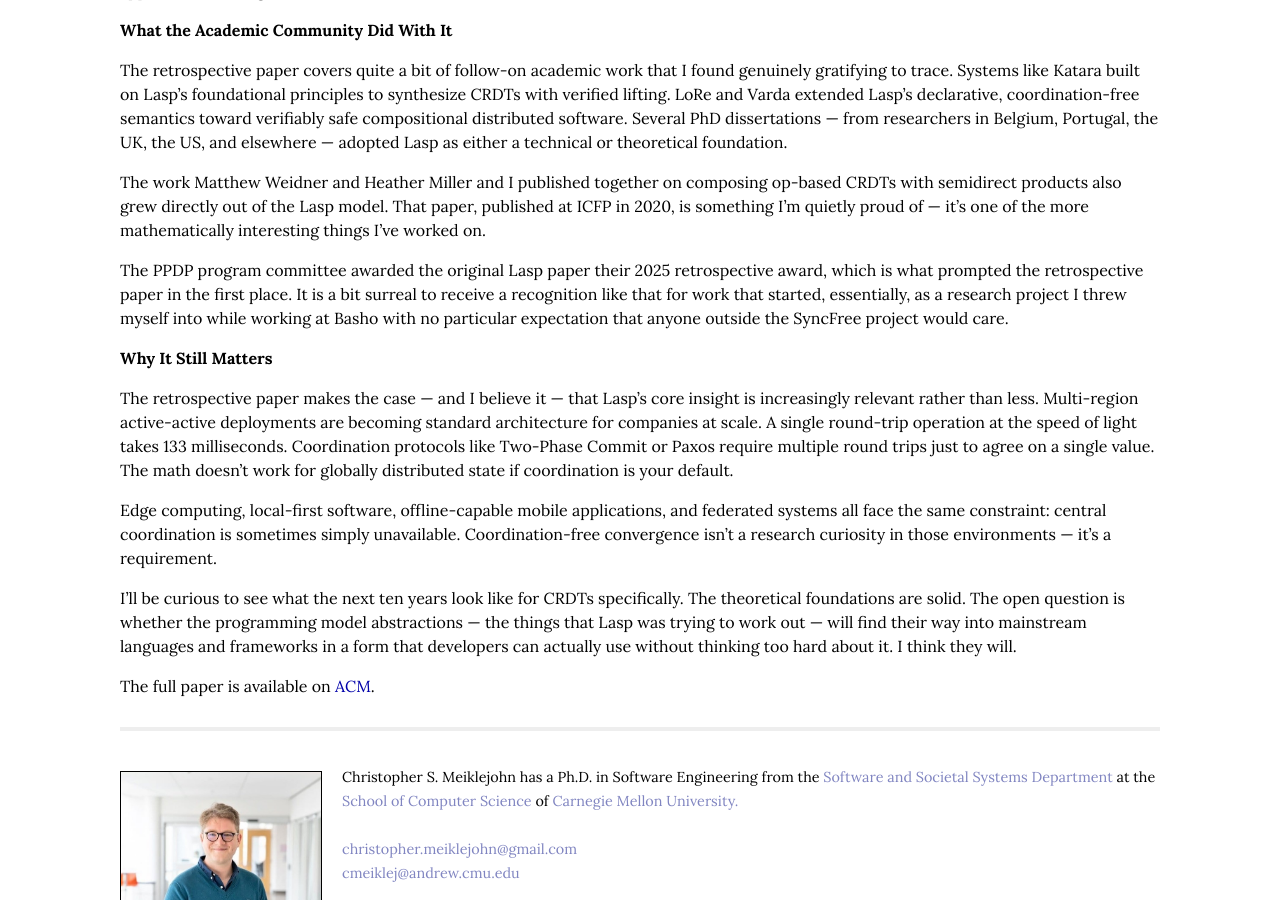
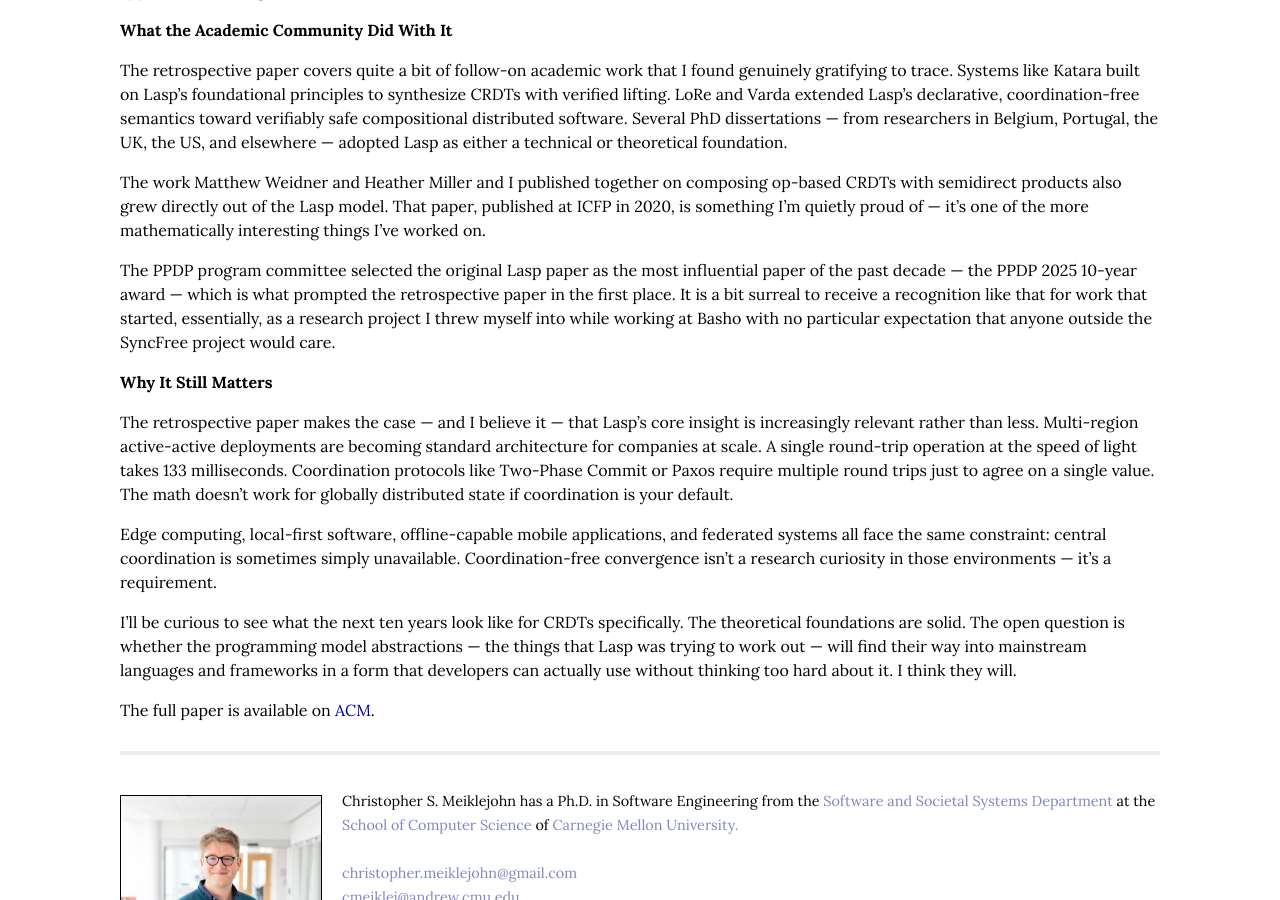
Before and after one commit to cmeiklejohn/cmeiklejohn.github.io, a Jekyll site: the page built from _posts/2026-03-01-ten-years-of-lasp.markdown, in a window 1280 px wide and 900 px high, scrolled down 1358 px. Built offline with Jekyll 4.4.1, drawn with Linux system fonts in a browser that asks for light colours; some web fonts are replaced.

Commit message:
Clarify Lasp received PPDP 10-year most influential paper award
Co-Authored-By: Claude Sonnet 4.6 <noreply@anthropic.com>

```diff
--- a/_posts/2026-03-01-ten-years-of-lasp.markdown
+++ b/_posts/2026-03-01-ten-years-of-lasp.markdown
@@ -38,7 +38,7 @@ The retrospective paper covers quite a bit of follow-on academic work that I fou
 
 The work Matthew Weidner and Heather Miller and I published together on composing op-based CRDTs with semidirect products also grew directly out of the Lasp model. That paper, published at ICFP in 2020, is something I'm quietly proud of — it's one of the more mathematically interesting things I've worked on.
 
-The PPDP program committee awarded the original Lasp paper their 2025 retrospective award, which is what prompted the retrospective paper in the first place. It is a bit surreal to receive a recognition like that for work that started, essentially, as a research project I threw myself into while working at Basho with no particular expectation that anyone outside the SyncFree project would care.
+The PPDP program committee selected the original Lasp paper as the most influential paper of the past decade — the PPDP 2025 10-year award — which is what prompted the retrospective paper in the first place. It is a bit surreal to receive a recognition like that for work that started, essentially, as a research project I threw myself into while working at Basho with no particular expectation that anyone outside the SyncFree project would care.
 
 ### Why It Still Matters
 
```
